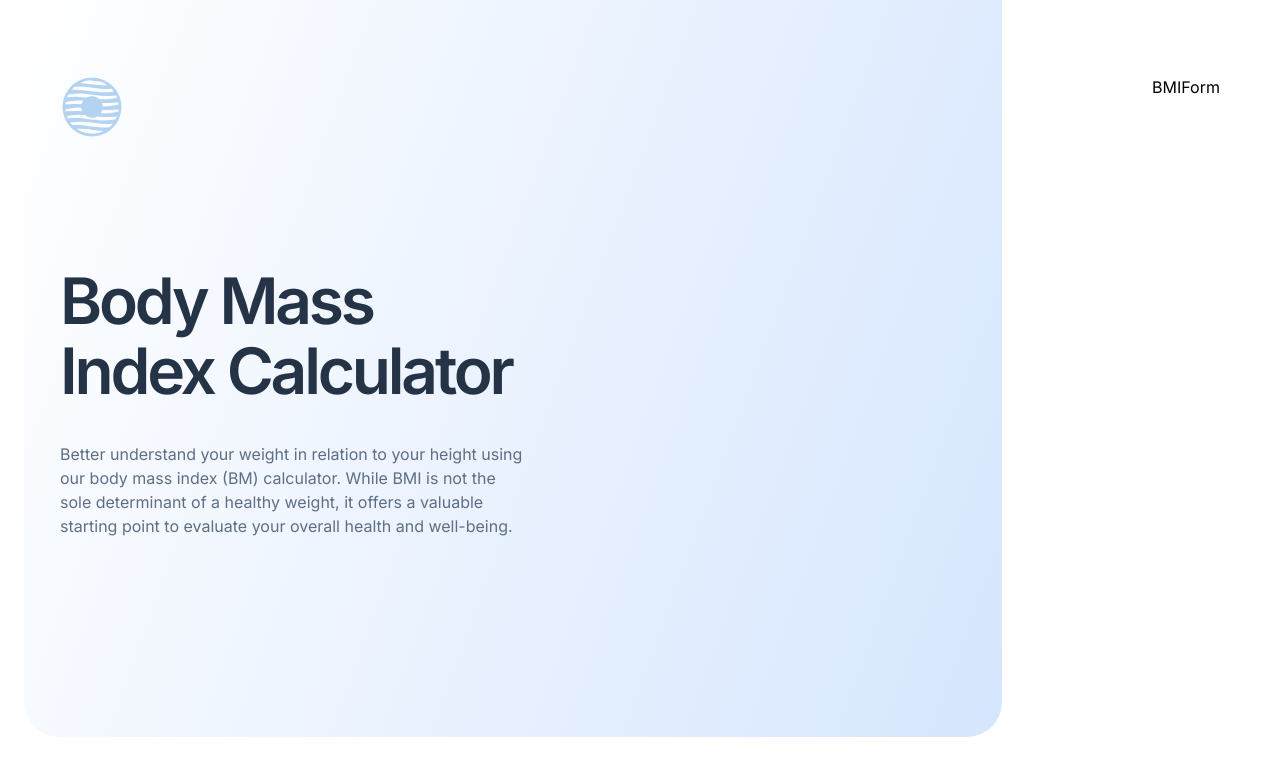
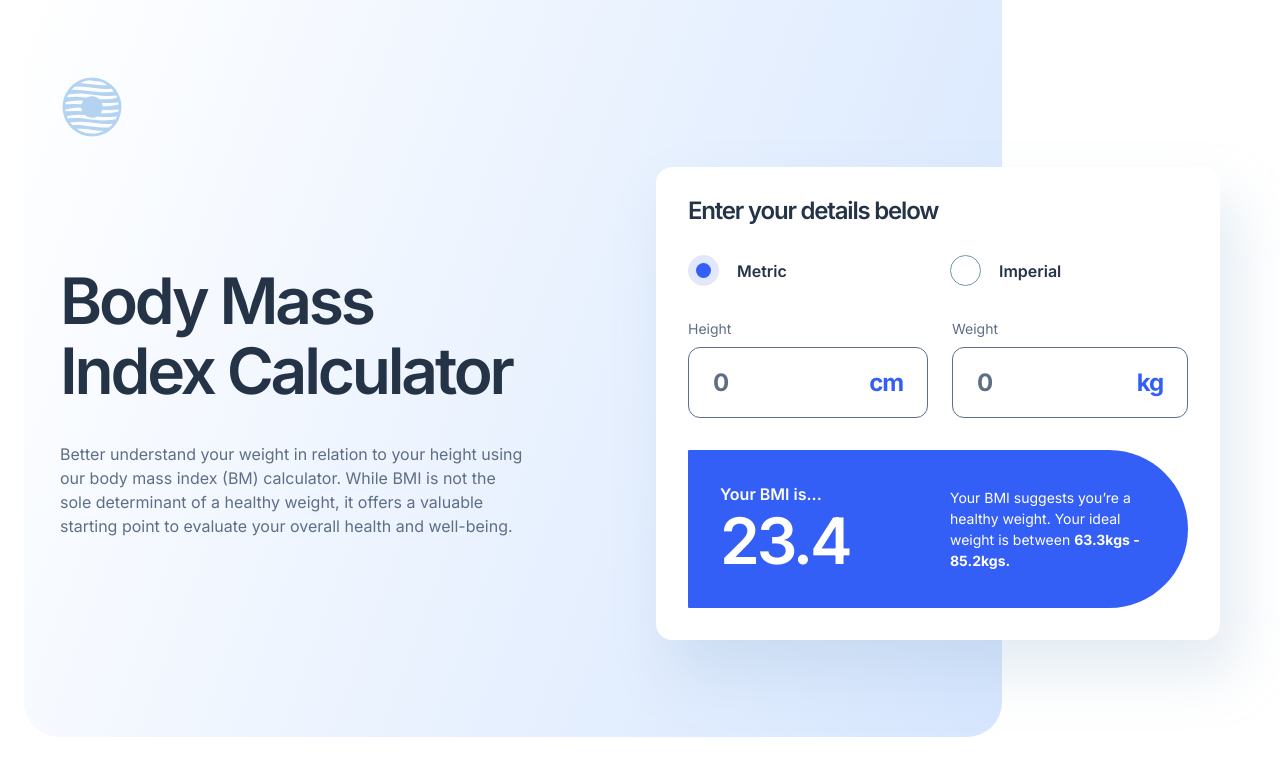
Before and after one commit to NDK1195/bmi-calculator, a React (Vite) app: page / in a window 1280 px wide. Shown: the top 776 px of the page. Built offline with nearby package versions, Linux system fonts and the light colour scheme.

Commit message:
add bmi form ui

```diff
--- a/src/App.jsx
+++ b/src/App.jsx
@@ -3,7 +3,7 @@ import Header from "./components/Header";
 function App() {
   return (
     //  container
-    <div className="mx-auto min-h-dvh max-w-[1440px] bg-white">
+    <div className="relative mx-auto min-h-dvh max-w-[1440px] bg-white">
       <Header />
     </div>
     // container
--- a/src/components/BMIForm.jsx
+++ b/src/components/BMIForm.jsx
@@ -1,4 +1,235 @@
+import { useState } from "react";
+
 function BMIForm() {
-  return <div>BMIForm</div>;
+  const [activeRadio, setActiveRadio] = useState("metric");
+  const [height, setHeight] = useState(null);
+  const [weight, setWeight] = useState(null);
+
+  function handleChangeRadio(event) {
+    setActiveRadio(event.target.value);
+  }
+
+  return (
+    <div className="flex w-full flex-col gap-6 rounded-2xl bg-white p-6 shadow-box md:gap-8 md:p-8 lg:mt-[92px] lg:max-w-[564px]">
+      <h2 className="text-2xl font-semibold leading-none tracking-[-1.2px] text-gunmetal">
+        Enter your details below
+      </h2>
+      {/* radio */}
+      <div className="grid grid-cols-2 gap-6">
+        {/* one radio */}
+        <div className="group flex items-center gap-[18px]">
+          <div className="grid place-items-center">
+            <input
+              type="radio"
+              name="measure-option"
+              id="metric"
+              value="metric"
+              className={`${activeRadio === "metric" ? "bg-blue bg-opacity-15" : "border-[#6C9AA3]"} col-start-1 row-start-1 size-[31px] appearance-none rounded-full border hover:cursor-pointer group-hover:border-blue`}
+              checked={activeRadio === "metric"}
+              onChange={handleChangeRadio}
+            />
+            {/* active radio style */}
+            {activeRadio === "metric" && (
+              <div className="col-start-1 row-start-1 size-[15.5px] rounded-full bg-blue"></div>
+            )}
+            {/* active radio style */}
+          </div>
+          <label
+            htmlFor="metric"
+            className="font-semibold leading-6 text-gunmetal hover:cursor-pointer"
+          >
+            Metric
+          </label>
+        </div>
+        {/* one radio */}
+        <div className="group flex items-center gap-[18px]">
+          <div className="grid place-items-center">
+            <input
+              type="radio"
+              name="measure-option"
+              id="imperial"
+              value="imperial"
+              className={`${activeRadio === "imperial" ? "bg-blue bg-opacity-15" : "border-[#6C9AA3]"} col-start-1 row-start-1 size-[31px] appearance-none rounded-full border hover:cursor-pointer group-hover:border-blue`}
+              checked={activeRadio === "imperial"}
+              onChange={handleChangeRadio}
+            />
+            {/* active radio style */}
+            {activeRadio === "imperial" && (
+              <div className="col-start-1 row-start-1 size-[15.5px] rounded-full bg-blue"></div>
+            )}
+            {/* active radio style */}
+          </div>
+          <label
+            htmlFor="imperial"
+            className="font-semibold leading-6 text-gunmetal hover:cursor-pointer"
+          >
+            Imperial
+          </label>
+        </div>
+      </div>
+      {/* radio */}
+
+      {/* input metric */}
+      {activeRadio === "metric" && (
+        <div className="flex flex-col gap-4 md:flex-row md:gap-6">
+          {/* input group */}
+          <div className="flex flex-col gap-2">
+            <label
+              htmlFor="height"
+              className="text-sm leading-normal text-dark-electric-blue"
+            >
+              Height
+            </label>
+            {/* input container */}
+            <div className="flex items-center justify-between gap-6 rounded-xl border border-dark-electric-blue bg-white px-6 py-5">
+              <input
+                type="text"
+                id="height"
+                value={height}
+                className="w-full text-2xl font-bold leading-none tracking-[-1.2px] text-gunmetal outline-none placeholder:text-dark-electric-blue"
+                placeholder="0"
+              />
+              <span className="text-2xl font-bold leading-none tracking-[-1.2px] text-blue">
+                cm
+              </span>
+            </div>
+            {/* input container */}
+          </div>
+          {/* input group */}
+          {/* input group */}
+          <div className="flex flex-col gap-2">
+            <label
+              htmlFor="weight"
+              className="text-sm leading-normal text-dark-electric-blue"
+            >
+              Weight
+            </label>
+            {/* input container */}
+            <div className="flex items-center justify-between gap-6 rounded-xl border border-dark-electric-blue bg-white px-6 py-5">
+              <input
+                type="text"
+                id="weight"
+                value={weight}
+                className="w-full text-2xl font-bold leading-none tracking-[-1.2px] text-gunmetal outline-none placeholder:text-dark-electric-blue"
+                placeholder="0"
+              />
+              <span className="text-2xl font-bold leading-none tracking-[-1.2px] text-blue">
+                kg
+              </span>
+            </div>
+            {/* input container */}
+          </div>
+          {/* input group */}
+        </div>
+      )}
+
+      {/* input metric */}
+
+      {/* input imperial */}
+      {activeRadio === "imperial" && (
+        <div className="flex flex-col gap-4 md:gap-6">
+          {/* input group */}
+          <div className="flex flex-col gap-2">
+            <label
+              htmlFor="height"
+              className="text-sm leading-normal text-dark-electric-blue"
+            >
+              Height
+            </label>
+            <div className="flex gap-4 md:gap-6">
+              {/* input container */}
+              <div className="flex items-center justify-between gap-6 rounded-xl border border-dark-electric-blue bg-white px-6 py-5">
+                <input
+                  type="text"
+                  id="height"
+                  value=""
+                  className="w-full text-2xl font-bold leading-none tracking-[-1.2px] text-gunmetal outline-none placeholder:text-dark-electric-blue"
+                  placeholder="0"
+                />
+                <span className="text-2xl font-bold leading-none tracking-[-1.2px] text-blue">
+                  ft
+                </span>
+              </div>
+              {/* input container */}
+
+              {/* input container */}
+              <div className="flex items-center justify-between gap-6 rounded-xl border border-dark-electric-blue bg-white px-6 py-5">
+                <input
+                  type="text"
+                  id="height"
+                  value=""
+                  className="w-full text-2xl font-bold leading-none tracking-[-1.2px] text-gunmetal outline-none placeholder:text-dark-electric-blue"
+                  placeholder="0"
+                />
+                <span className="text-2xl font-bold leading-none tracking-[-1.2px] text-blue">
+                  in
+                </span>
+              </div>
+              {/* input container */}
+            </div>
+          </div>
+          {/* input group */}
+
+          {/* input group */}
+          <div className="flex flex-col gap-2">
+            <label
+              htmlFor="weight"
+              className="text-sm leading-normal text-dark-electric-blue"
+            >
+              Weight
+            </label>
+            <div className="flex gap-4 md:gap-6">
+              {/* input container */}
+              <div className="flex items-center justify-between gap-6 rounded-xl border border-dark-electric-blue bg-white px-6 py-5">
+                <input
+                  type="text"
+                  id="weight"
+                  value=""
+                  className="w-full text-2xl font-bold leading-none tracking-[-1.2px] text-gunmetal outline-none placeholder:text-dark-electric-blue"
+                  placeholder="0"
+                />
+                <span className="text-2xl font-bold leading-none tracking-[-1.2px] text-blue">
+                  st
+                </span>
+              </div>
+              {/* input container */}
+
+              {/* input container */}
+              <div className="flex items-center justify-between gap-6 rounded-xl border border-dark-electric-blue bg-white px-6 py-5">
+                <input
+                  type="text"
+                  id="weight"
+                  value=""
+                  className="w-full text-2xl font-bold leading-none tracking-[-1.2px] text-gunmetal outline-none placeholder:text-dark-electric-blue"
+                  placeholder="0"
+                />
+                <span className="text-2xl font-bold leading-none tracking-[-1.2px] text-blue">
+                  lbs
+                </span>
+              </div>
+              {/* input container */}
+            </div>
+          </div>
+          {/* input group */}
+        </div>
+      )}
+      {/* input imperial */}
+
+      {/* result */}
+      <div className="grid grid-cols-1 gap-6 rounded-2xl bg-blue p-8 text-white md:grid-cols-2 md:rounded-br-[999px] md:rounded-tr-[999px]">
+        <div>
+          <p className="font-semibold leading-normal">Your BMI is...</p>
+          <span className="text-5xl font-semibold leading-[110%] tracking-[-2.4px] lg:text-[64px] lg:tracking-[-3.2px]">
+            23.4
+          </span>
+        </div>
+        <p className="self-center text-sm leading-normal">
+          Your BMI suggests you’re a healthy weight. Your ideal weight is
+          between <span className="font-bold">63.3kgs - 85.2kgs.</span>
+        </p>
+      </div>
+      {/* result */}
+    </div>
+  );
 }
 export default BMIForm;
```
